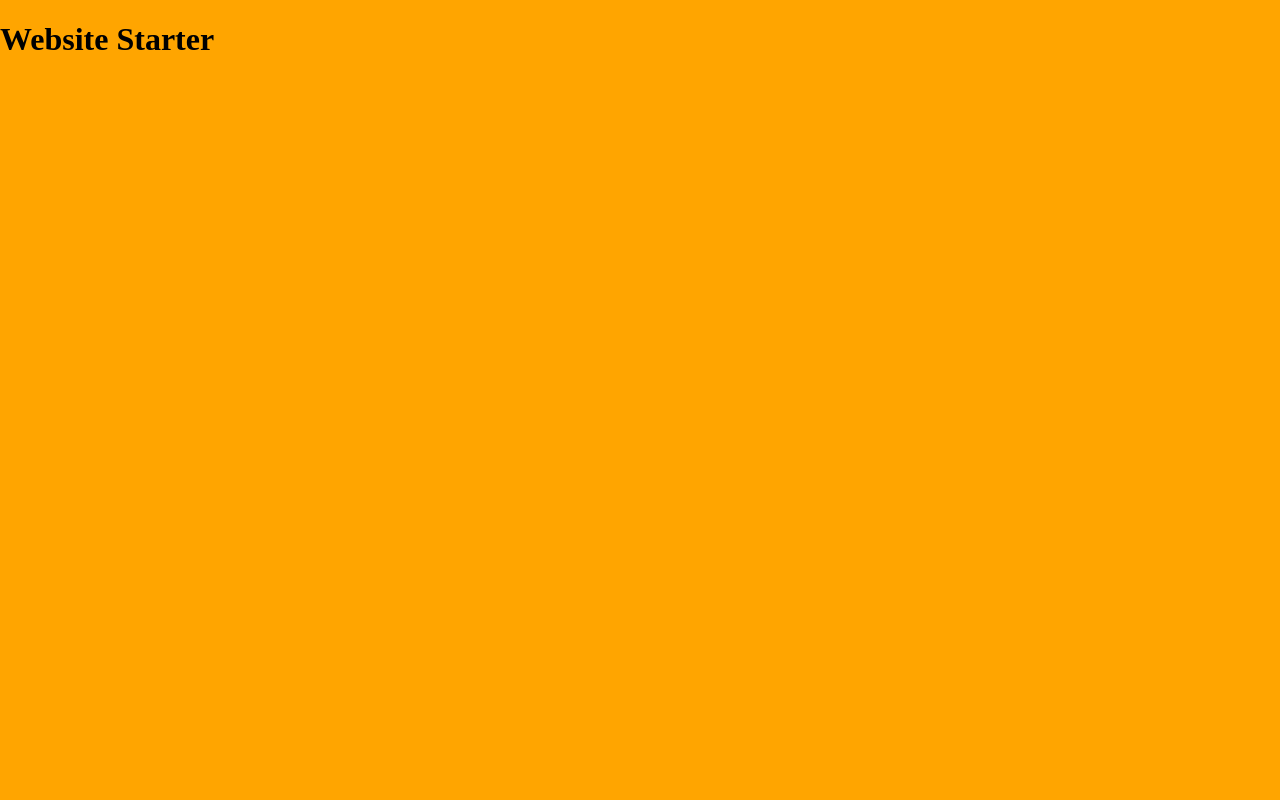
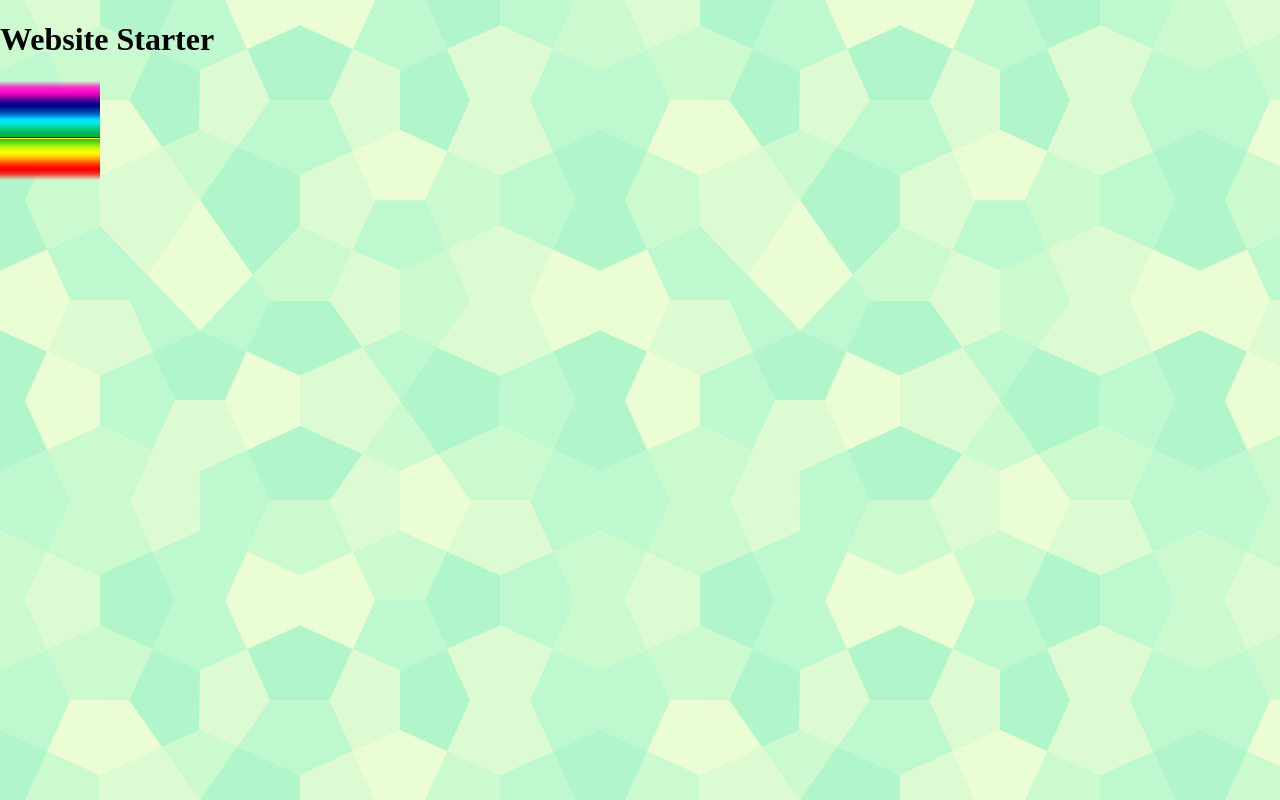
Before and after one commit to WretchedEraser/websiteStarter, a plain HTML site: page index.html in a window 1280 px wide. Drawn offline with nearby package versions, Linux system fonts and the light colour scheme.

Commit message:
added tiled background

```diff
--- a/css/styles.css
+++ b/css/styles.css
@@ -1,3 +1,3 @@
 body {
- background: orange;
+ background: url(/img/cp.png);
 }
--- a/index.html
+++ b/index.html
@@ -8,5 +8,8 @@
 </head>
 <body>
     <h1>Website Starter</h1>
+
+    <img src="img/logo.png" alt="">
+
 </body>
 </html>
```
Also changed, not shown: img/cp.png (added).
